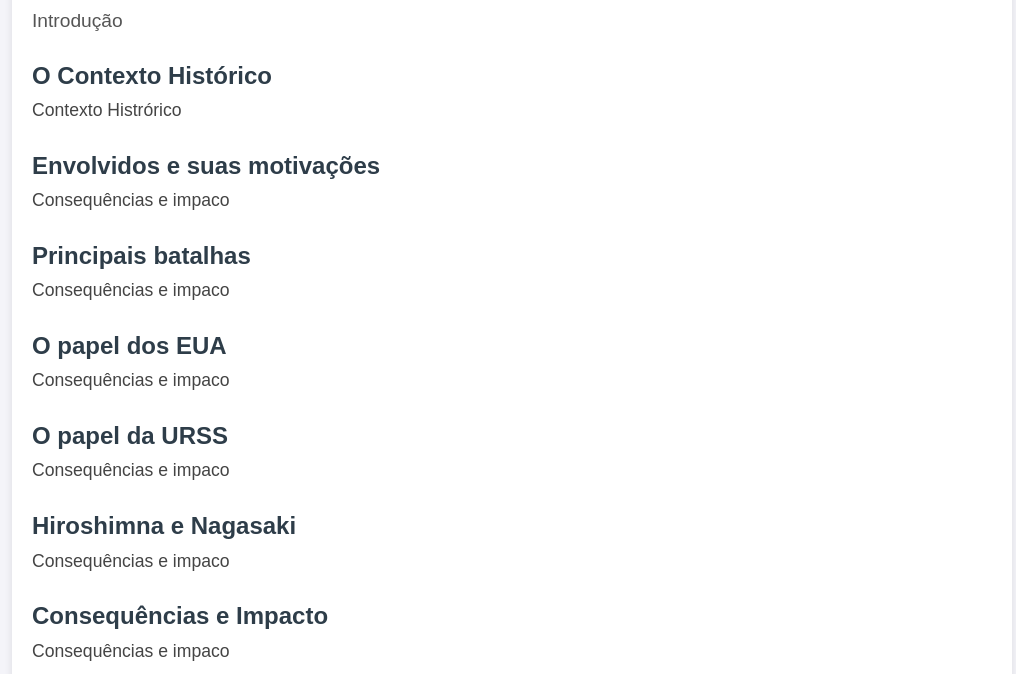
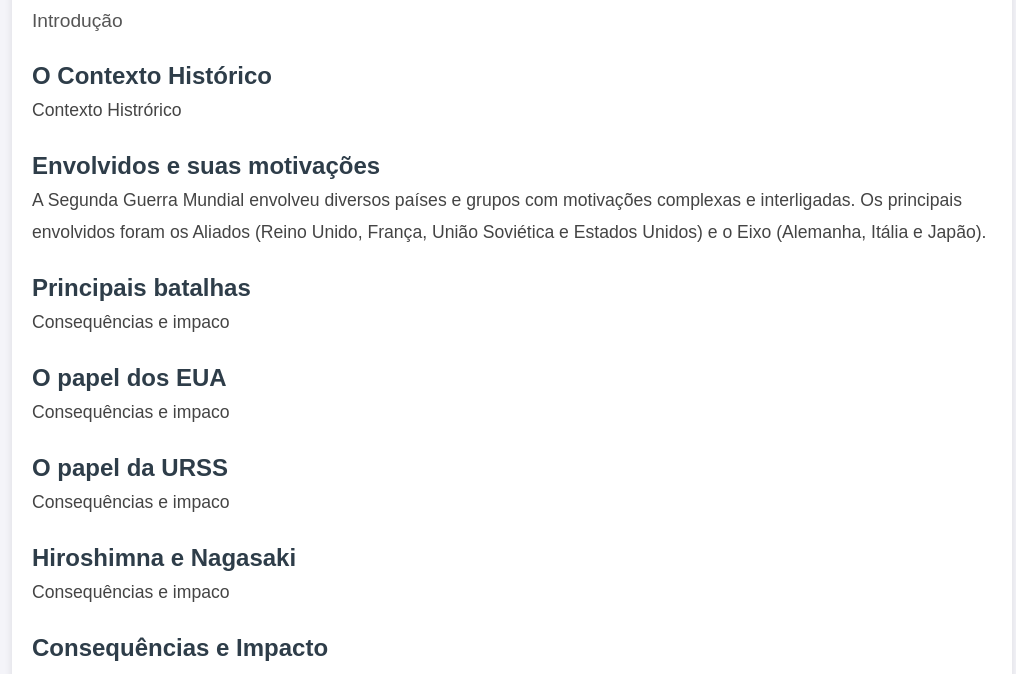
Before and after one commit to guyokoda30/Ger-ncia-de-Configura-o-e-Controle-de-Vers-o, a plain HTML site: page index.html in a window 1280 px wide. Shown: the part 105-779 px from the top of the page, without its empty margins (128-1144 px from the left). Drawn offline with Linux system fonts and the light colour scheme.

Commit message:
alteração no index envolvidos e motivações

```diff
--- a/index.html
+++ b/index.html
@@ -23,7 +23,7 @@
 
       <h2>Envolvidos e suas motivações</h2>
       <p class="content">
-        Consequências e impaco
+        A Segunda Guerra Mundial envolveu diversos países e grupos com motivações complexas e interligadas. Os principais envolvidos foram os Aliados (Reino Unido, França, União Soviética e Estados Unidos) e o Eixo (Alemanha, Itália e Japão).
       </p>
 
       <h2>Principais batalhas</h2>
```
